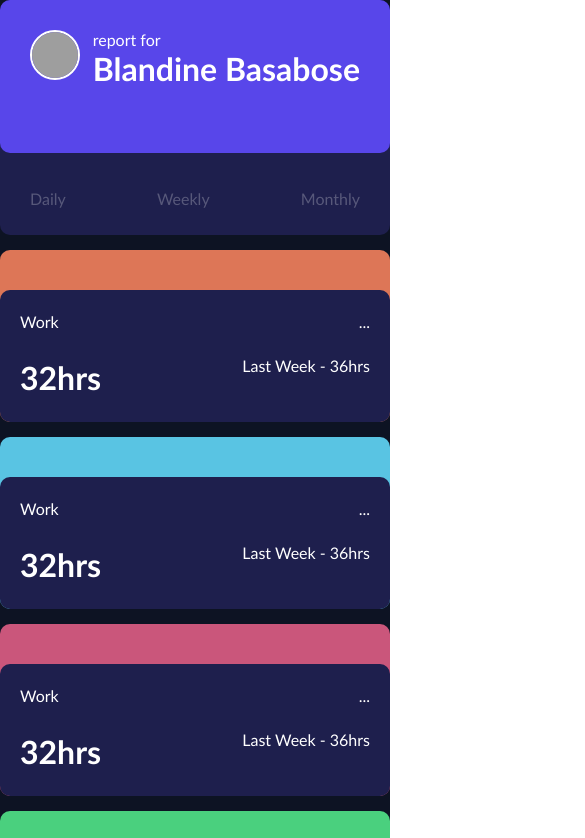
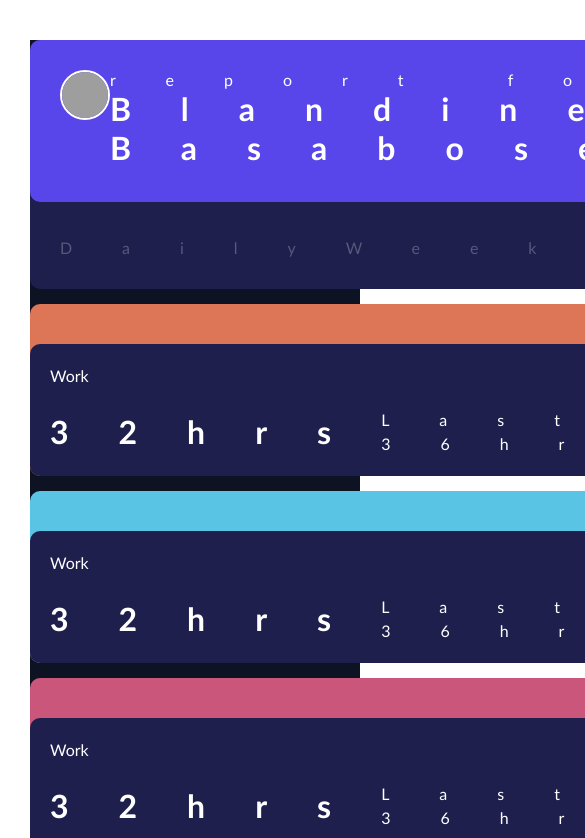
Before and after one commit to Blandine-Basabose/CSS-Grid, a plain HTML site: page index.html in a window 390 px wide. Shown: the top 838 px of the page, 585 px wide, since content can reach past the window. Drawn offline with Linux system fonts and the light colour scheme; grey boxes are pictures that could not be loaded.

Commit message:
initial commit

```diff
--- a/index.css
+++ b/index.css
@@ -137,6 +137,9 @@ img {
   padding-top: 40px;
 }
 @media (max-width: 768px) {
+  .home{
+    margin: 40px 30px;
+  }
   .container {
     grid-template-columns: 1fr;
     grid-template-rows: 1fr 1fr 1fr 1fr 1fr 1fr 1fr;
@@ -173,9 +176,11 @@ img {
   .col4-bottom-right {
     grid-row: 7/8;
   }
+
   .right,
   .col1-profile,
   .col1-content {
+  letter-spacing: 50px;
     display: flex;
     justify-content: space-between;
   }
```
